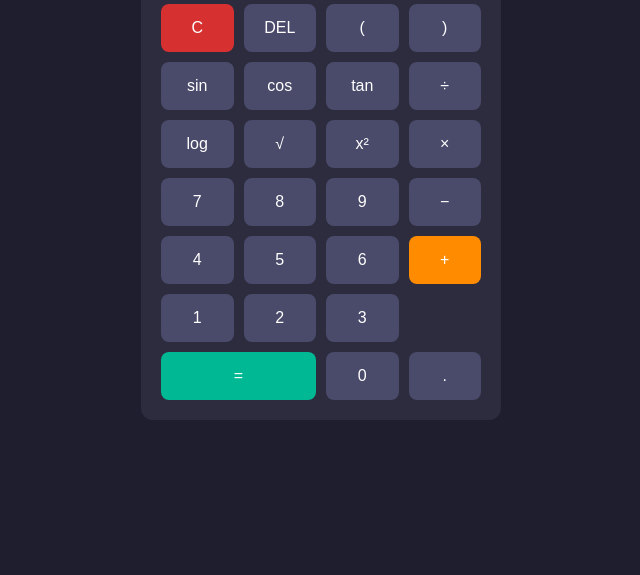
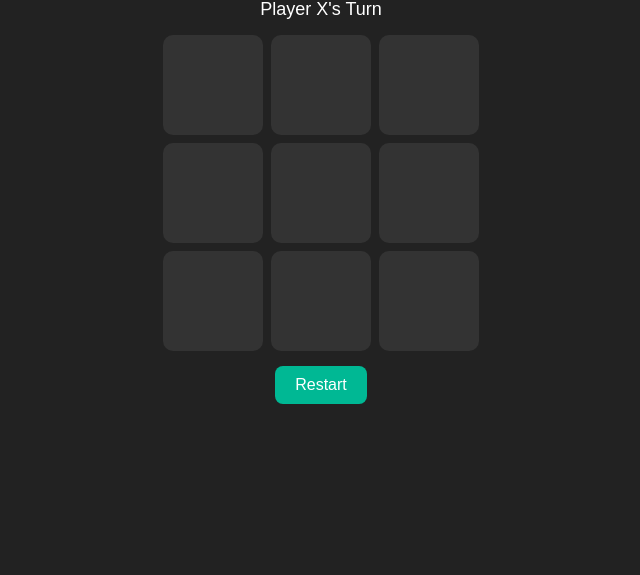
Before and after one commit to Prashant-Acharya/Mohan, a plain HTML site: page index.html in a window 1280 px wide. Shown: the part 241-816 px from the top of the page, without its empty margins (319-959 px from the left). Drawn offline with Linux system fonts and the light colour scheme.

Commit message:
Update index.html

```diff
--- a/index.html
+++ b/index.html
@@ -2,144 +2,146 @@
 <html lang="en">
 <head>
     <meta charset="UTF-8">
-    <title>Scientific Calculator</title>
+    <title>Tic Tac Toe</title>
     <style>
         body {
+            height: 100vh;
             display: flex;
             justify-content: center;
             align-items: center;
-            height: 100vh;
-            background: #1e1e2f;
+            background: #222;
             font-family: Arial, sans-serif;
+            color: #fff;
         }
 
-        .calculator {
-            background: #2c2c3e;
-            padding: 20px;
-            border-radius: 12px;
-            width: 320px;
+        .game {
+            text-align: center;
         }
 
-        #display {
-            width: 100%;
-            height: 60px;
-            font-size: 24px;
+        h1 {
             margin-bottom: 10px;
-            padding: 10px;
-            box-sizing: border-box;
-            border-radius: 8px;
-            border: none;
-            text-align: right;
         }
 
-        .buttons {
+        #status {
+            margin-bottom: 15px;
+            font-size: 18px;
+        }
+
+        .board {
             display: grid;
-            grid-template-columns: repeat(4, 1fr);
-            gap: 10px;
+            grid-template-columns: repeat(3, 100px);
+            gap: 8px;
+            justify-content: center;
+        }
+
+        .cell {
+            width: 100px;
+            height: 100px;
+            background: #333;
+            display: flex;
+            align-items: center;
+            justify-content: center;
+            font-size: 48px;
+            cursor: pointer;
+            border-radius: 10px;
+        }
+
+        .cell:hover {
+            background: #444;
+        }
+
+        .cell.taken {
+            cursor: not-allowed;
         }
 
         button {
-            padding: 15px;
-            font-size: 16px;
+            margin-top: 15px;
+            padding: 10px 20px;
             border: none;
             border-radius: 8px;
+            background: #00b894;
+            color: #fff;
+            font-size: 16px;
             cursor: pointer;
-            background: #4a4a6a;
-            color: #fff;
         }
 
         button:hover {
-            background: #6a6aa3;
-        }
-
-        .operator {
-            background: #ff8c00;
-        }
-
-        .operator:hover {
-            background: #ffa733;
-        }
-
-        .equal {
-            grid-column: span 2;
-            background: #00b894;
-        }
-
-        .equal:hover {
             background: #00d1a3;
-        }
-
-        .clear {
-            background: #d63031;
-        }
-
-        .clear:hover {
-            background: #ff4d4d;
         }
     </style>
 </head>
 <body>
 
-<div class="calculator">
-    <input type="text" id="display" readonly>
+<div class="game">
+    <h1>Tic Tac Toe</h1>
+    <div id="status">Player X's Turn</div>
 
-    <div class="buttons">
-        <button onclick="clearDisplay()" class="clear">C</button>
-        <button onclick="deleteLast()">DEL</button>
-        <button onclick="appendValue('(')">(</button>
-        <button onclick="appendValue(')')">)</button>
+    <div class="board">
+        <div class="cell" onclick="makeMove(this, 0)"></div>
+        <div class="cell" onclick="makeMove(this, 1)"></div>
+        <div class="cell" onclick="makeMove(this, 2)"></div>
+        <div class="cell" onclick="makeMove(this, 3)"></div>
+        <div class="cell" onclick="makeMove(this, 4)"></div>
+        <div class="cell" onclick="makeMove(this, 5)"></div>
+        <div class="cell" onclick="makeMove(this, 6)"></div>
+        <div class="cell" onclick="makeMove(this, 7)"></div>
+        <div class="cell" onclick="makeMove(this, 8)"></div>
+    </div>
 
-        <button onclick="appendValue('sin(')">sin</button>
-        <button onclick="appendValue('cos(')">cos</button>
-        <button onclick="appendValue('tan(')">tan</button>
-        <button onclick="appendValue('/')">÷</button>
-
-        <button onclick="appendValue('log(')">log</button>
-        <button onclick="appendValue('Math.sqrt(')">√</button>
-        <button onclick="appendValue('**2')">x²</button>
-        <button onclick="appendValue('*')">×</button>
-
-        <button onclick="appendValue('7')">7</button>
-        <button onclick="appendValue('8')">8</button>
-        <button onclick="appendValue('9')">9</button>
-        <button onclick="appendValue('-')">−</button>
-
-        <button onclick="appendValue('4')">4</button>
-        <button onclick="appendValue('5')">5</button>
-        <button onclick="appendValue('6')">6</button>
-        <button onclick="appendValue('+')" class="operator">+</button>
-
-        <button onclick="appendValue('1')">1</button>
-        <button onclick="appendValue('2')">2</button>
-        <button onclick="appendValue('3')">3</button>
-        <button onclick="calculate()" class="equal">=</button>
-
-        <button onclick="appendValue('0')">0</button>
-        <button onclick="appendValue('.')">.</button>
-    </div>
+    <button onclick="resetGame()">Restart</button>
 </div>
 
 <script>
-    const display = document.getElementById("display");
+    let board = ["", "", "", "", "", "", "", "", ""];
+    let currentPlayer = "X";
+    let gameActive = true;
 
-    function appendValue(value) {
-        display.value += value;
+    const statusText = document.getElementById("status");
+
+    const winningCombinations = [
+        [0,1,2], [3,4,5], [6,7,8],
+        [0,3,6], [1,4,7], [2,5,8],
+        [0,4,8], [2,4,6]
+    ];
+
+    function makeMove(cell, index) {
+        if (board[index] !== "" || !gameActive) return;
+
+        board[index] = currentPlayer;
+        cell.textContent = currentPlayer;
+        cell.classList.add("taken");
+
+        if (checkWinner()) {
+            statusText.textContent = `Player ${currentPlayer} Wins! 🎉`;
+            gameActive = false;
+            return;
+        }
+
+        if (!board.includes("")) {
+            statusText.textContent = "It's a Draw!";
+            gameActive = false;
+            return;
+        }
+
+        currentPlayer = currentPlayer === "X" ? "O" : "X";
+        statusText.textContent = `Player ${currentPlayer}'s Turn`;
     }
 
-    function clearDisplay() {
-        display.value = "";
+    function checkWinner() {
+        return winningCombinations.some(combo => {
+            return combo.every(index => board[index] === currentPlayer);
+        });
     }
 
-    function deleteLast() {
-        display.value = display.value.slice(0, -1);
-    }
-
-    function calculate() {
-        try {
-            display.value = eval(display.value);
-        } catch {
-            display.value = "Error";
-        }
+    function resetGame() {
+        board = ["", "", "", "", "", "", "", "", ""];
+        currentPlayer = "X";
+        gameActive = true;
+        statusText.textContent = "Player X's Turn";
+        document.querySelectorAll(".cell").forEach(cell => {
+            cell.textContent = "";
+            cell.classList.remove("taken");
+        });
     }
 </script>
 
```
